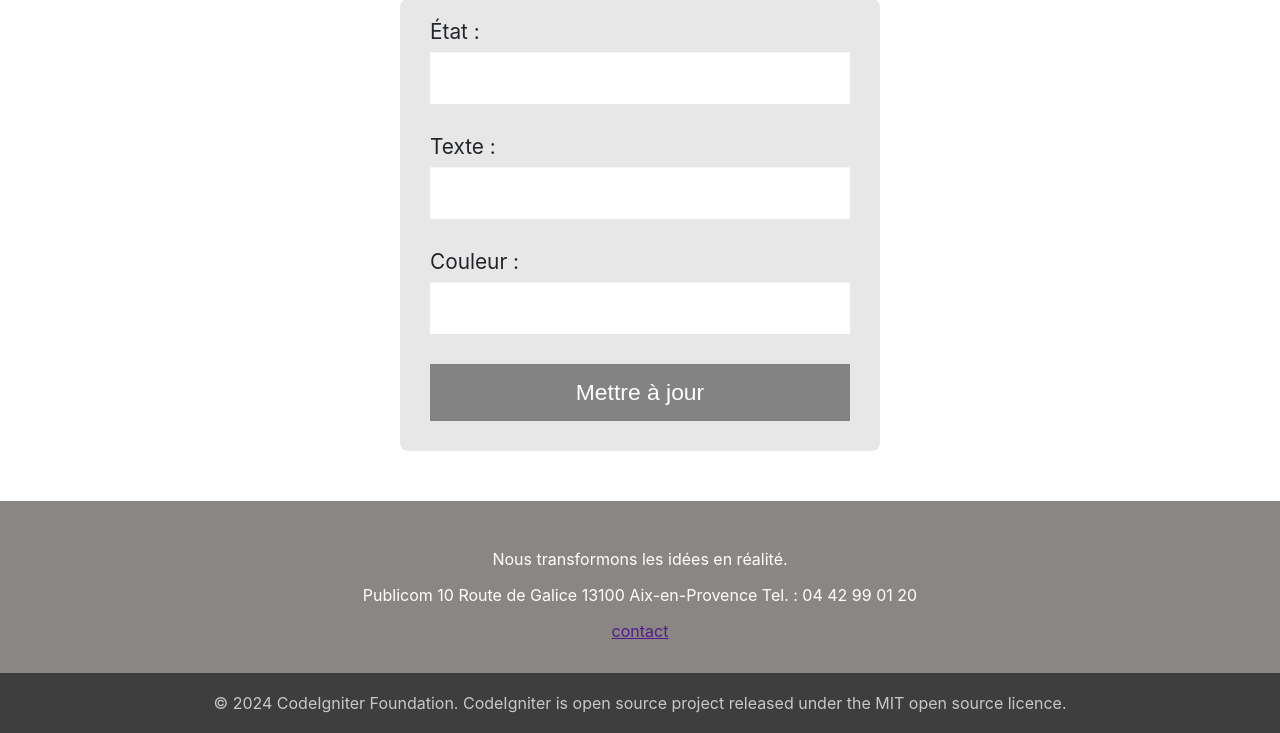
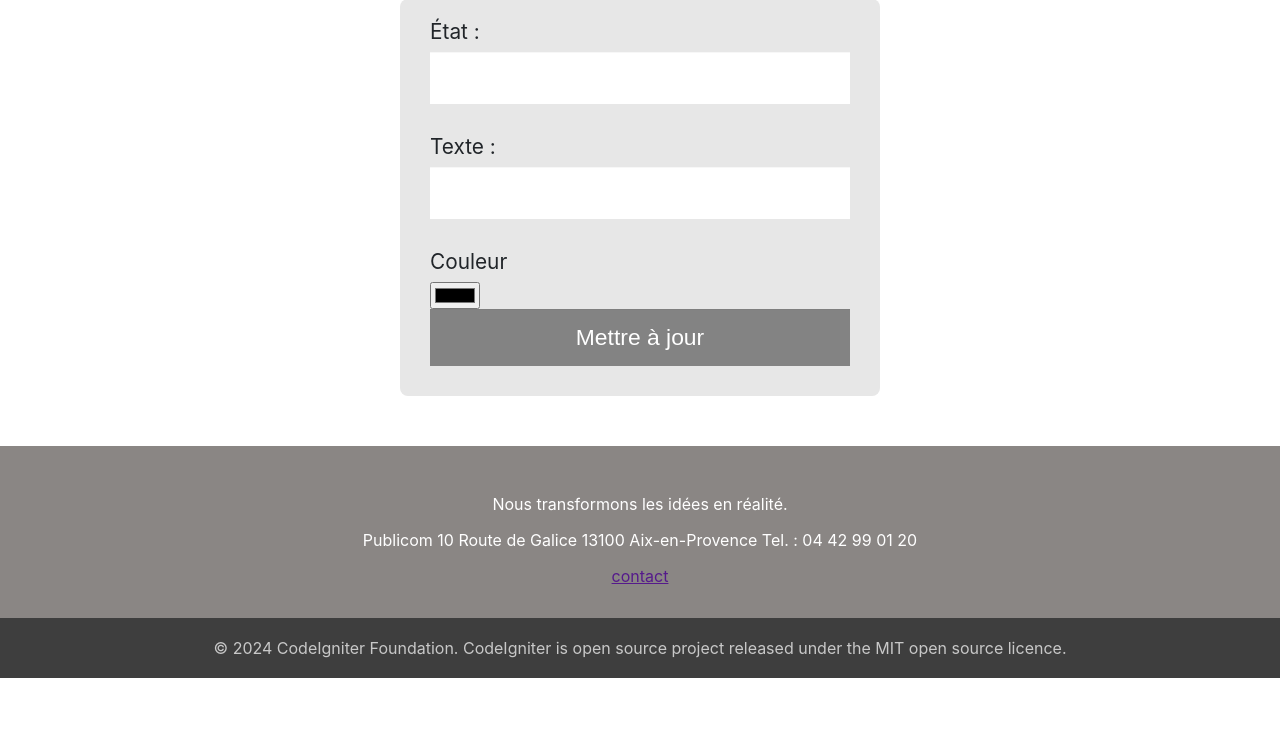
Before and after one commit to Tueyss82/ap3, a CodeIgniter 4 app: the page made by app/Views/messages/modifier_message.php in a window 1280 px wide. Shown: the part 202-935 px from the top of the page. After the commit the page ends 880 px from the top, so only its background shows below. Run offline with PHP 8.4 and a stand-in for CodeIgniter, Linux system fonts and the light colour scheme; the template is opened without the code that fills it: most values are stand-ins (such as "Sample title", 1, 10 or a date in 2020); data that the repository does not hold is empty; some libraries are stand-ins or nearby versions.

Commit message:
dernier commit

```diff
--- a/app/Views/communes/gestion_clients.php
+++ b/app/Views/communes/gestion_clients.php
@@ -15,7 +15,7 @@
             '<a class="button" href="' . url_to('modifCommune', $va['IDCOMMUNE']) . '">modifier</a>',
             '<form  method="post" action="' . url_to('supprCommune', $va['IDCOMMUNE']) . '">
                 <input type="hidden" name="IDCOMMUNE" value="' . $va['IDCOMMUNE'] . '">
-                <input class="form-suppr" type="submit" value="Supprimmer" onclick=submit_click()>
+                <input class="form-suppr" type="submit" value="Supprimer" onclick=submit_click()>
             </form>',
 
             '<a class="button" href="' . url_to('panneaux') . '">Panneaux</a>',
--- a/app/Views/messages/modifier_message.php
+++ b/app/Views/messages/modifier_message.php
@@ -22,8 +22,8 @@
     <label for="texte">Texte :</label>
     <input type="text" id="texte" name="TEXTE" value="<?= $message['TEXTE'] ?>" required />
 
-    <label for="couleur">Couleur :</label>
-    <input type="text" id="couleur" name="COULEUR" value="<?= $message['COULEUR'] ?>" required />
+    <label for="couleur">Couleur</label>
+    <input type="color" id="COULEUR" name="COULEUR" value="<?= $message['COULEUR'] ?>" required />
 
    <!-- <label for="taille">Taille :</label>
     <input type="text" id="taille" name="TAILLE" value="<?= $message['TAILLE'] ?>" required /> -->
```
